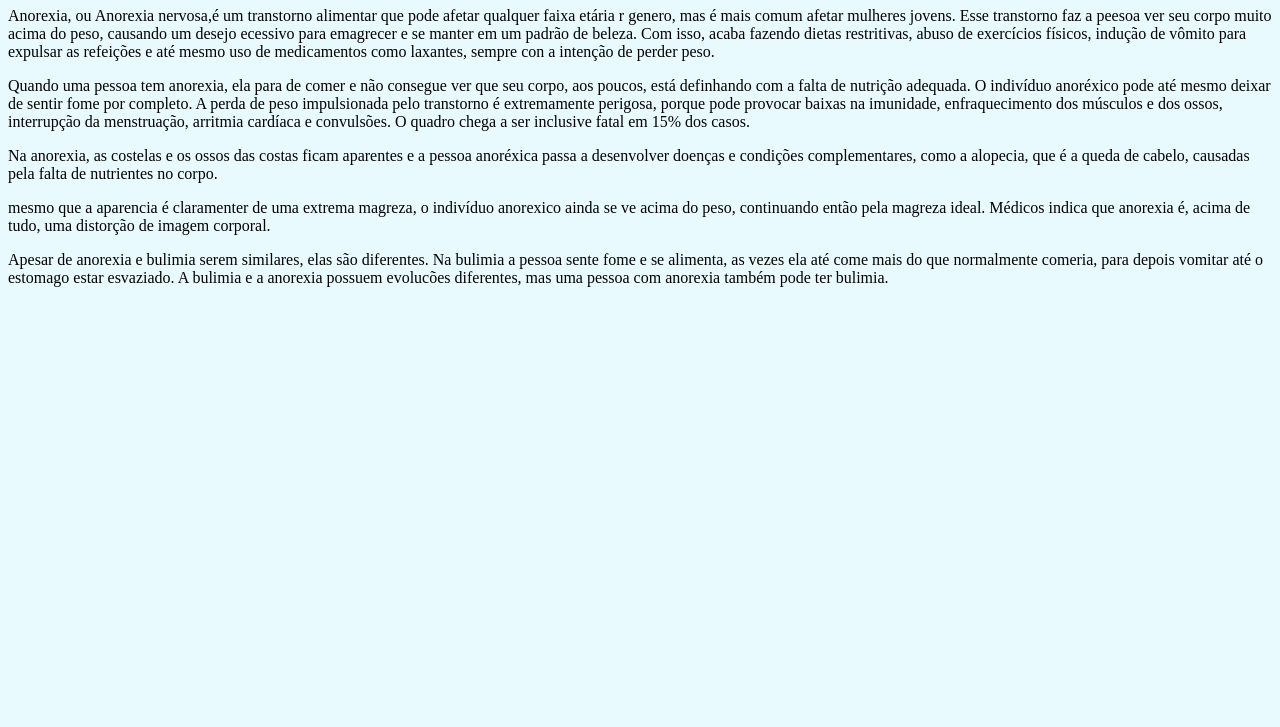
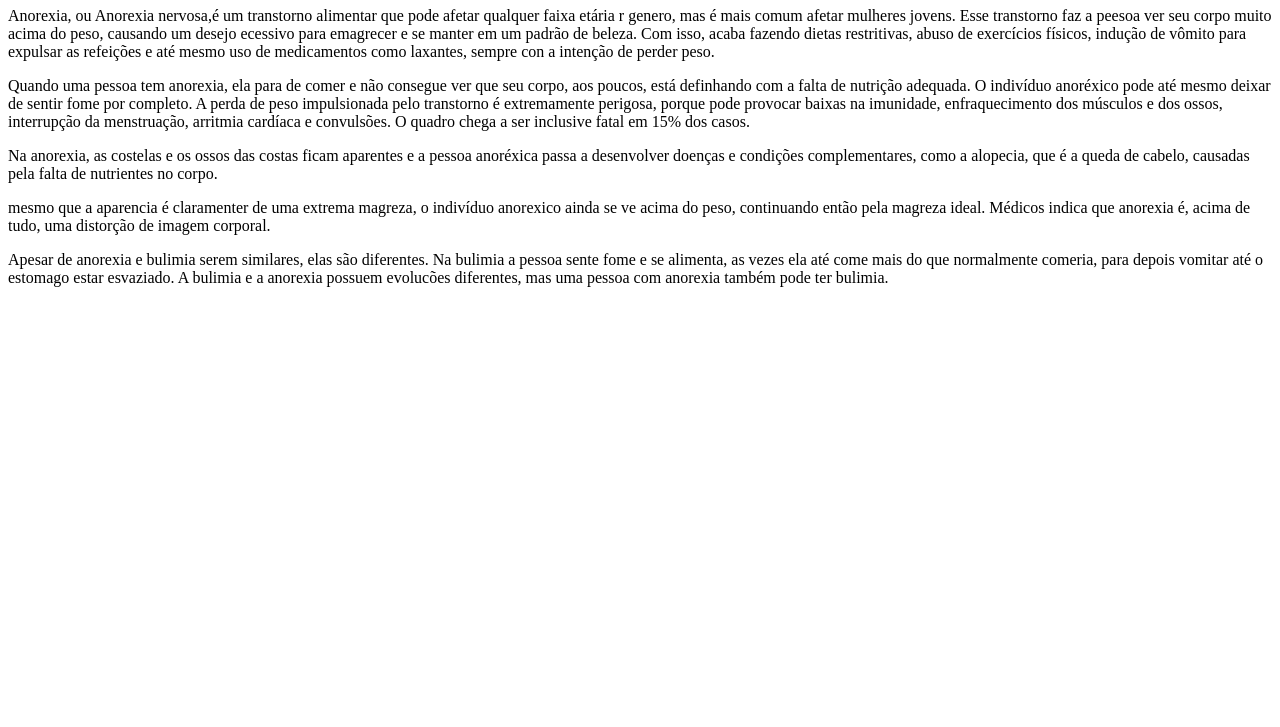
Before and after one commit to carvalhoerica/segundoh_2023, a plain HTML site: page index.html in a window 1280 px wide. Shown: the part 73-800 px from the top of the page. Drawn offline with Linux system fonts and the light colour scheme.

Commit message:
ve se você quer mudar algo

```diff
--- a/geral.css
+++ b/geral.css
@@ -1,5 +1,5 @@
 body {
-    background: rgb(233, 250, 255)
+    background: rgb(255, 255, 255)
   }
   h1 {
     text-align: center;
```
